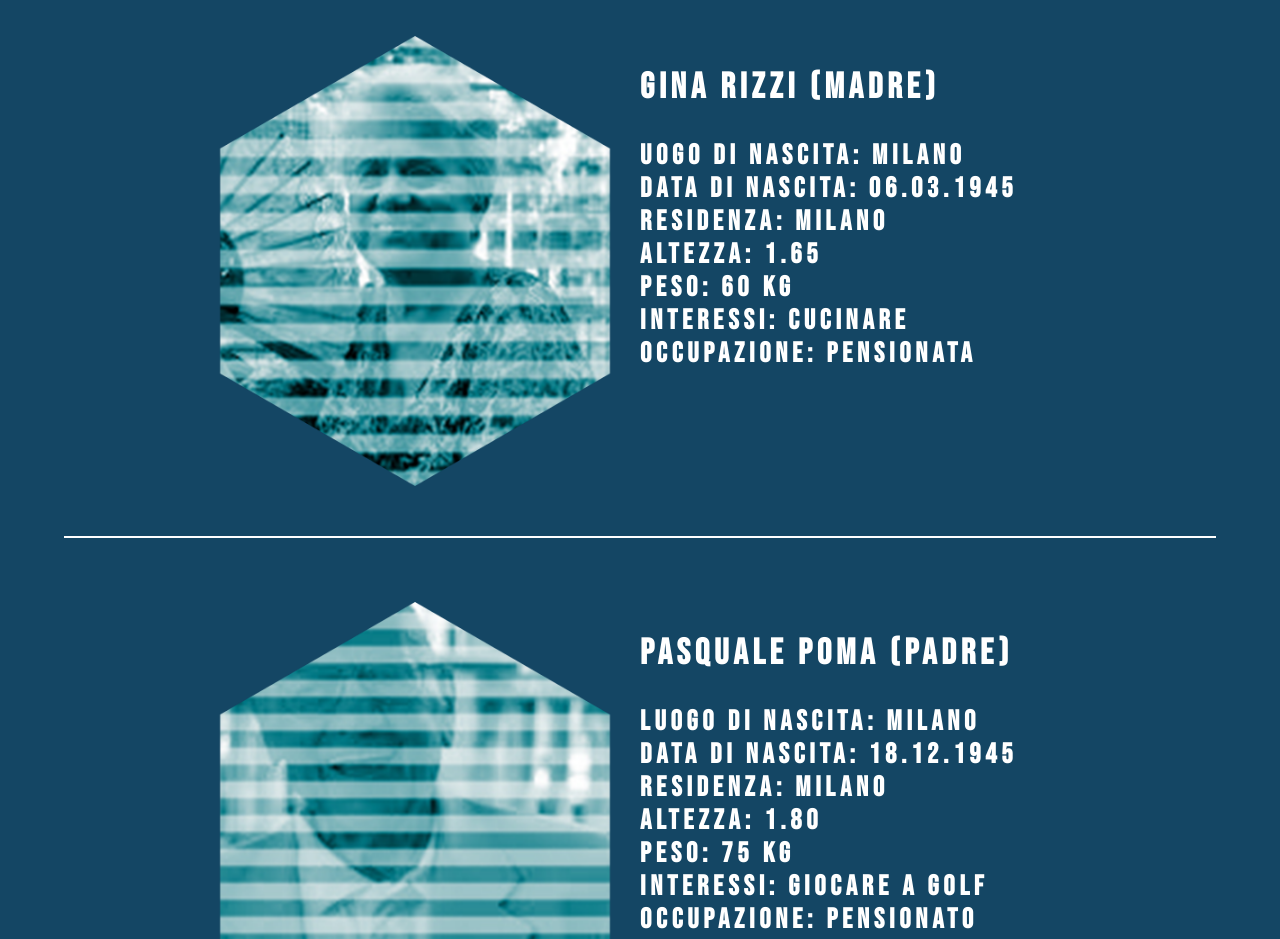
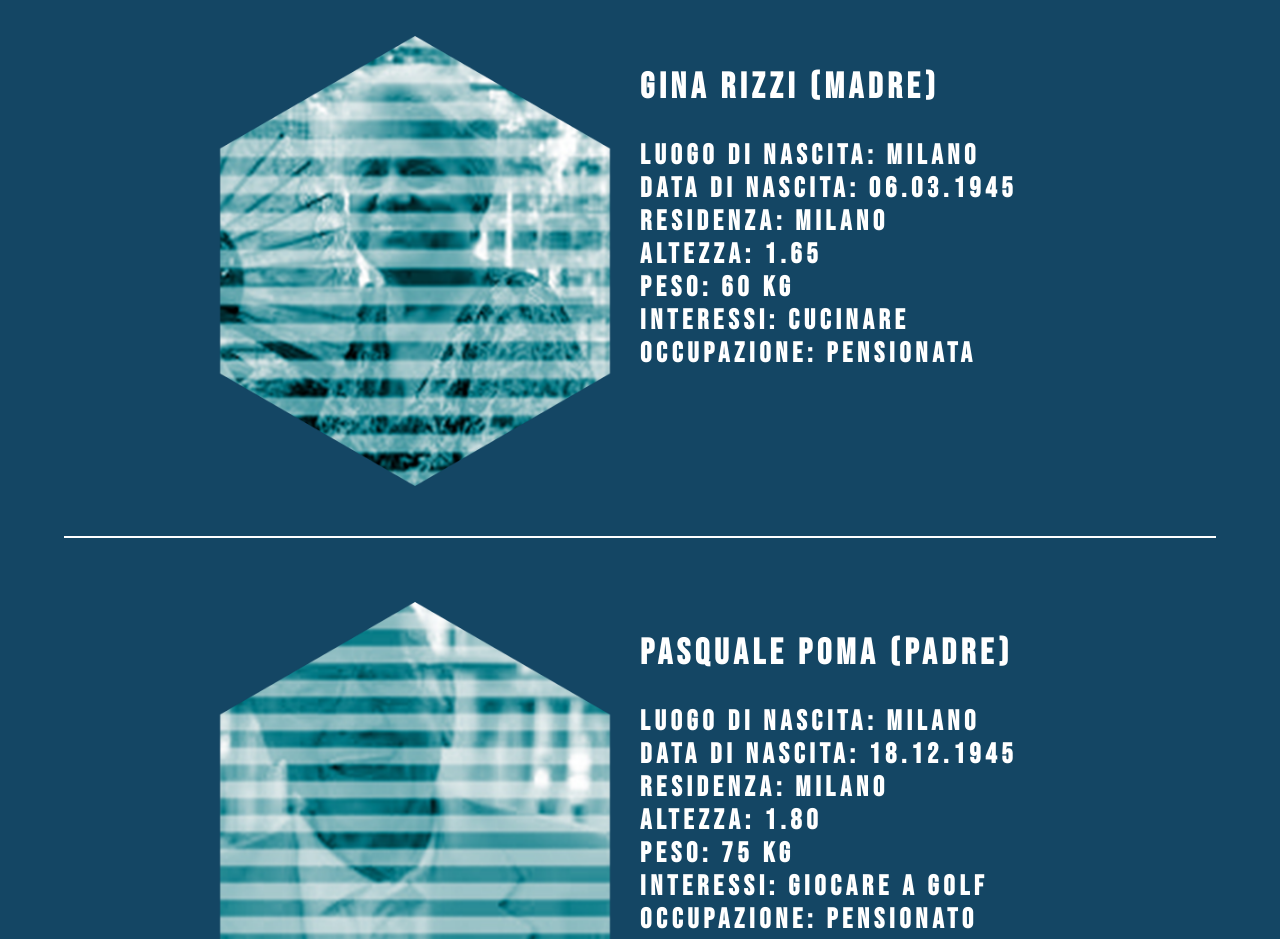
Before and after one commit to mirkomicheli/carla, a plain HTML site: page family.html in a window 1280 px wide. Shown: the part 1400-2339 px from the top of the page. Drawn offline with Linux system fonts and the light colour scheme.

Commit message:
Carla - Personal Website

```diff
--- a/family.html
+++ b/family.html
@@ -40,7 +40,7 @@
         <div class="profile" id="madre"></div>
         <div class ="text">
         <p> <h2>Gina Rizzi (madre)</h2>
-            <h3> uogo di nascita: Milano<br>
+            <h3>Luogo di nascita: Milano<br>
                 Data di nascita: 06.03.1945<br>
                 Residenza: Milano<br>
                 Altezza: 1.65<br>
```
